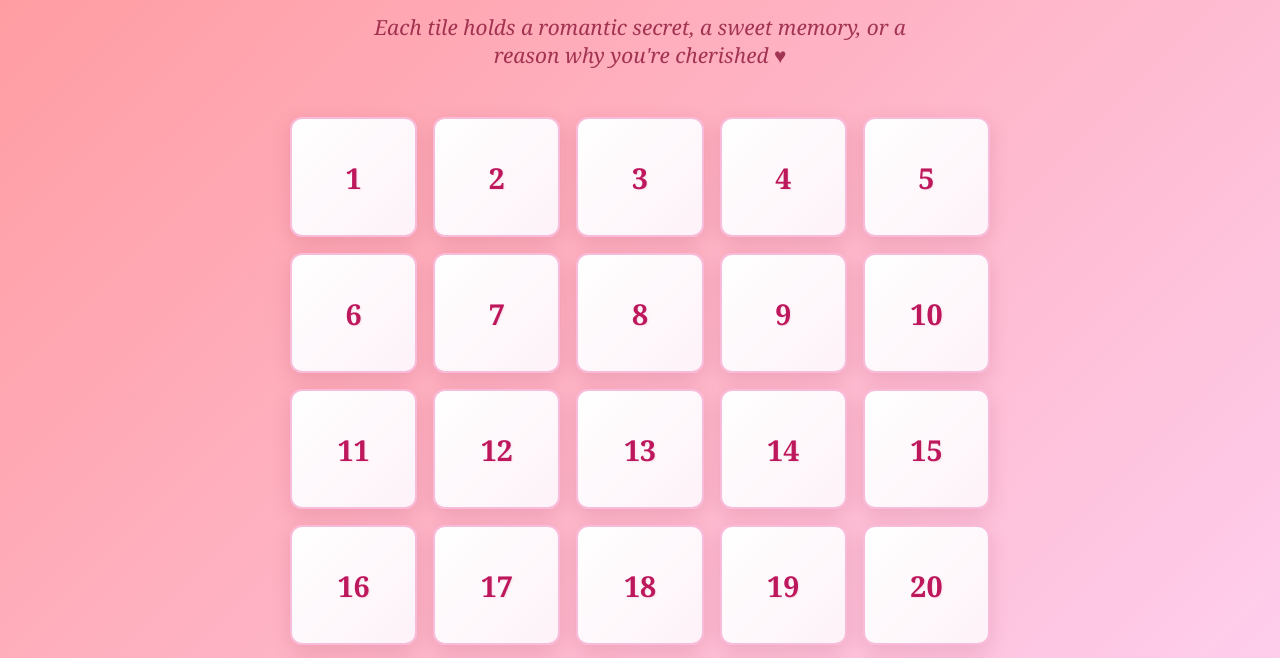
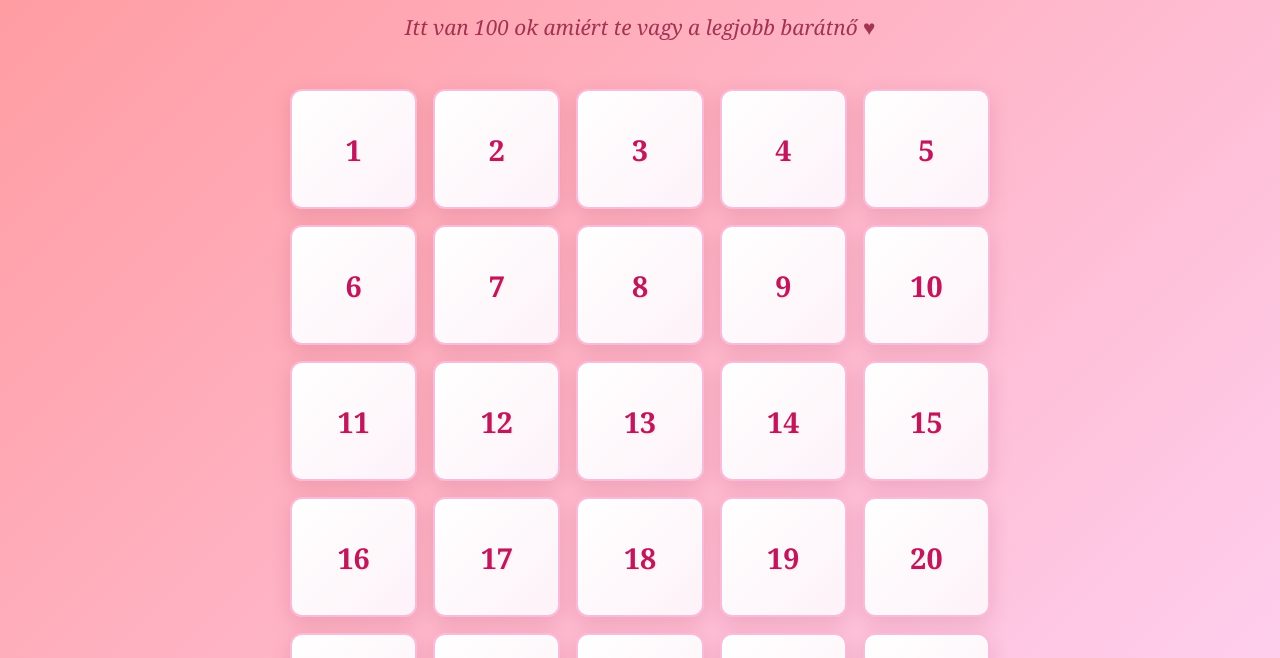
Before and after one commit to balazsbalazs99/alexa, a plain HTML site: page index.html in a window 1280 px wide. Shown: the part 111-769 px from the top of the page. Drawn offline with Linux system fonts and the light colour scheme.

Commit message:
Update index.html

```diff
--- a/index.html
+++ b/index.html
@@ -150,16 +150,15 @@
 <body>
     <div class="header">
         <h1 class="title">Szeretlek Alexa</h1>
-        <p class="subtitle">Each tile holds a romantic secret, a sweet memory, or a reason why you're cherished ♥</p>
+        <p class="subtitle">Itt van 100 ok amiért te vagy a legjobb barátnő ♥</p>
     </div>
 
     <div class="tiles-container" id="tilesContainer">
-        <!-- Tiles will be generated by JavaScript -->
     </div>
 
     <script>
         const romanticMessages = [
-            "You are my sunshine on cloudy days",
+            "Mindig kapcsolsz nekem kamerát amikor fáradt vagy, akkor is",
             "Your smile lights up my entire world",
             "I love the way you laugh",
             "You make every moment magical",
```
